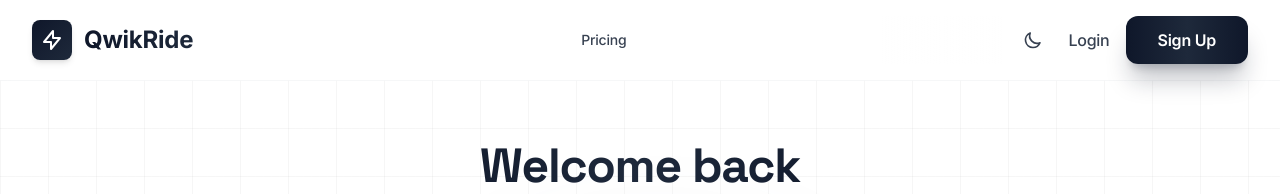
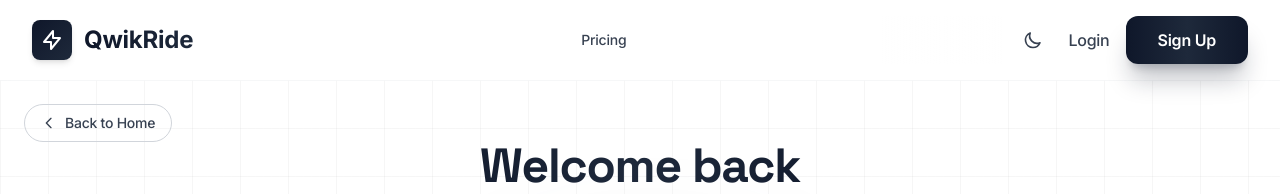
Before and after one commit to Abdul-RehmanCU/SOEN-343---Bike, a React (Vite) app in the folder qwikride-frontend/: page /login in a window 1280 px wide. Shown: the top 194 px of the page. Built offline with nearby package versions, Linux system fonts and the light colour scheme; no server answers.

Commit message:
finalized ui for guests

```diff
--- /dev/null
+++ b/qwikride-frontend/src/components/GuestHomeLink.jsx
@@ -0,0 +1,27 @@
+import { Link } from 'react-router-dom';
+import { useAuth } from '../hooks/useAuth';
+
+const GuestHomeLink = ({ className = '' }) => {
+  const { user } = useAuth();
+  const isGuest = !user || !['RIDER', 'OPERATOR'].includes(user.role);
+
+  if (!isGuest) {
+    return null;
+  }
+
+  return (
+    <div className={className}>
+      <Link
+        to="/"
+        className="inline-flex items-center gap-2 rounded-full border border-gray-300 px-4 py-2 text-sm font-medium text-gray-700 transition hover:bg-gray-100 dark:border-gray-600 dark:text-gray-200 dark:hover:bg-gray-800"
+      >
+        <svg className="h-4 w-4" fill="none" stroke="currentColor" viewBox="0 0 24 24">
+          <path strokeLinecap="round" strokeLinejoin="round" strokeWidth={2} d="M15 19l-7-7 7-7" />
+        </svg>
+        Back to Home
+      </Link>
+    </div>
+  );
+};
+
+export default GuestHomeLink;
--- a/qwikride-frontend/src/pages/Home.jsx
+++ b/qwikride-frontend/src/pages/Home.jsx
@@ -243,7 +243,7 @@ const Home = () => {
             {previewError && (
               <p className="mb-6 text-center text-sm text-red-600 dark:text-red-400">{previewError}</p>
             )}
-            <div className="grid gap-8 md:grid-cols-3">
+            <div className="flex flex-col items-center gap-8 md:flex-row md:justify-center md:gap-10">
               {(previewPlans.length > 0 ? previewPlans : [
                 {
                   planVersionId: 'placeholder-casual',
@@ -269,7 +269,7 @@ const Home = () => {
               ]).map((plan) => (
                 <div
                   key={plan.planVersionId}
-                  className="rounded-2xl border border-gray-200 p-6 shadow-sm transition hover:shadow-md dark:border-gray-700 dark:bg-gray-800"
+                  className="w-full max-w-sm rounded-2xl border border-gray-200 p-6 shadow-sm transition hover:shadow-md dark:border-gray-700 dark:bg-gray-800"
                 >
                   <h3 className="text-2xl font-semibold text-center">{plan.planName}</h3>
                   <p className="mt-4 text-center text-3xl font-bold">{formatMoney(plan.baseFee)}</p>
--- a/qwikride-frontend/src/pages/Login.jsx
+++ b/qwikride-frontend/src/pages/Login.jsx
@@ -4,7 +4,8 @@ import { authService } from '../services/api';
 import { useAuth } from '../hooks/useAuth.js';
 import { motion } from 'framer-motion';
 import { PAGE_VARIANTS } from '../constants/animations';
-import { GridBackground, AnimatedBlob, LoadingSpinner, Alert } from '../components';
+import { LoadingSpinner, Alert } from '../components';
+import GuestHomeLink from '../components/GuestHomeLink';
 
 const Login = () => {
   const navigate = useNavigate();
@@ -46,8 +47,19 @@ const Login = () => {
       transition={{ duration: 0.4, ease: 'easeInOut' }}
       className="min-h-[calc(100vh-5rem)] flex items-center justify-center px-4 sm:px-6 lg:px-8 relative overflow-hidden"
     >
-      <GridBackground />
-      <AnimatedBlob position={{ top: '33%', right: '33%' }} movement={{ x: [0, 30, 0], y: [0, -20, 0] }} />
+      <GuestHomeLink className="absolute left-4 top-4 z-20 sm:left-6 sm:top-6" />
+      <div className="absolute inset-0 bg-[linear-gradient(to_right,#80808012_1px,transparent_1px),linear-gradient(to_bottom,#80808012_1px,transparent_1px)] bg-[size:48px_48px] dark:bg-[linear-gradient(to_right,#ffffff20_1px,transparent_1px),linear-gradient(to_bottom,#ffffff20_1px,transparent_1px)]"></div>
+
+      <motion.div
+        animate={{
+          scale: [1, 1.15, 1],
+          opacity: [0.3, 0.5, 0.3],
+          x: [0, 30, 0],
+          y: [0, -20, 0]
+        }}
+        transition={{ duration: 10, repeat: Infinity }}
+        className="absolute top-1/3 right-1/3 w-[450px] h-[450px] bg-gradient-to-br from-gray-500/35 via-gray-400/25 to-transparent dark:from-gray-400/45 dark:via-gray-300/30 blur-3xl rounded-full"
+      />
 
       <div className="max-w-lg w-full relative z-10">
         <motion.div
--- a/qwikride-frontend/src/pages/Pricing.jsx
+++ b/qwikride-frontend/src/pages/Pricing.jsx
@@ -2,6 +2,7 @@ import { useCallback, useEffect, useMemo, useState } from 'react';
 import { motion } from 'framer-motion';
 import { useAuth } from '../hooks/useAuth';
 import { prcService, pricingAdminService } from '../services/api';
+import GuestHomeLink from '../components/GuestHomeLink';
 
 const currencyFormatter = new Intl.NumberFormat('en-US', {
   style: 'currency',
@@ -629,8 +630,9 @@ const Pricing = () => {
     <motion.div
       initial={{ opacity: 0, y: 20 }}
       animate={{ opacity: 1, y: 0 }}
-      className="min-h-screen px-4 sm:px-6 lg:px-8 py-8"
+      className="relative min-h-screen px-4 sm:px-6 lg:px-8 py-8"
     >
+      <GuestHomeLink className="absolute left-4 top-4 z-20 sm:left-6 sm:top-6" />
       <div className="max-w-7xl mx-auto space-y-12">
         <header className="space-y-3">
           <h1 className="text-4xl font-bold text-gray-900 dark:text-white">Pricing & Billing</h1>
--- a/qwikride-frontend/src/pages/Register.jsx
+++ b/qwikride-frontend/src/pages/Register.jsx
@@ -3,7 +3,8 @@ import { useNavigate, Link } from 'react-router-dom';
 import { authService } from '../services/api';
 import { motion } from 'framer-motion';
 import { PAGE_VARIANTS } from '../constants/animations';
-import { GridBackground, AnimatedBlob, LoadingSpinner, Alert } from '../components';
+import { LoadingSpinner, Alert } from '../components';
+import GuestHomeLink from '../components/GuestHomeLink';
 
 const Register = () => {
   const navigate = useNavigate();
@@ -56,8 +57,19 @@ const Register = () => {
       transition={{ duration: 0.4, ease: 'easeInOut' }}
       className="min-h-[calc(100vh-5rem)] flex items-center justify-center px-4 sm:px-6 lg:px-8 py-12 relative overflow-hidden"
     >
-      <GridBackground />
-      <AnimatedBlob position={{ top: '33%', left: '33%' }} movement={{ x: [0, -30, 0], y: [0, 20, 0] }} />
+      <GuestHomeLink className="absolute left-4 top-4 z-20 sm:left-6 sm:top-6" />
+      <div className="absolute inset-0 bg-[linear-gradient(to_right,#80808012_1px,transparent_1px),linear-gradient(to_bottom,#80808012_1px,transparent_1px)] bg-[size:48px_48px] dark:bg-[linear-gradient(to_right,#ffffff20_1px,transparent_1px),linear-gradient(to_bottom,#ffffff20_1px,transparent_1px)]"></div>
+
+      <motion.div
+        animate={{
+          scale: [1, 1.15, 1],
+          opacity: [0.3, 0.5, 0.3],
+          x: [0, -30, 0],
+          y: [0, 20, 0]
+        }}
+        transition={{ duration: 10, repeat: Infinity }}
+        className="absolute top-1/3 left-1/3 w-[450px] h-[450px] bg-gradient-to-br from-gray-500/35 via-gray-400/25 to-transparent dark:from-gray-400/45 dark:via-gray-300/30 blur-3xl rounded-full"
+      />
 
       <div className="max-w-lg w-full relative z-10">
         <motion.div
```
